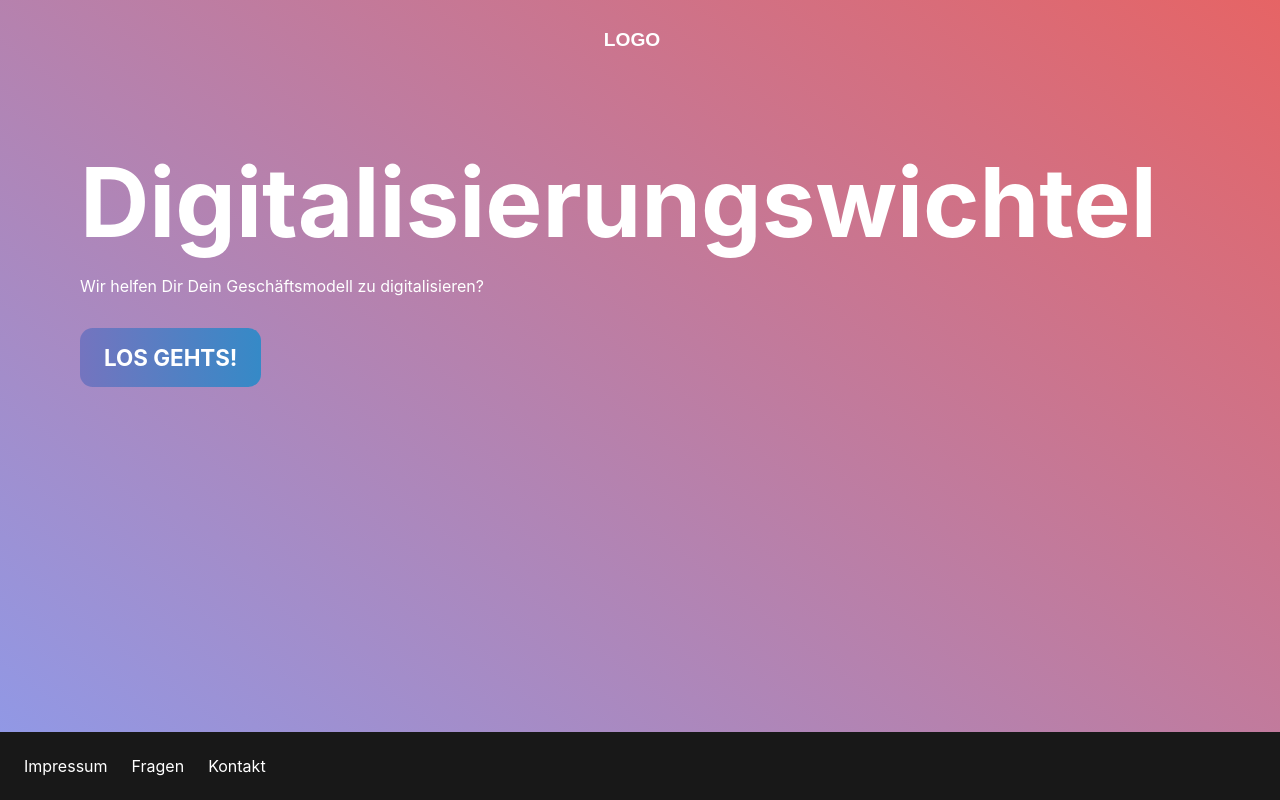
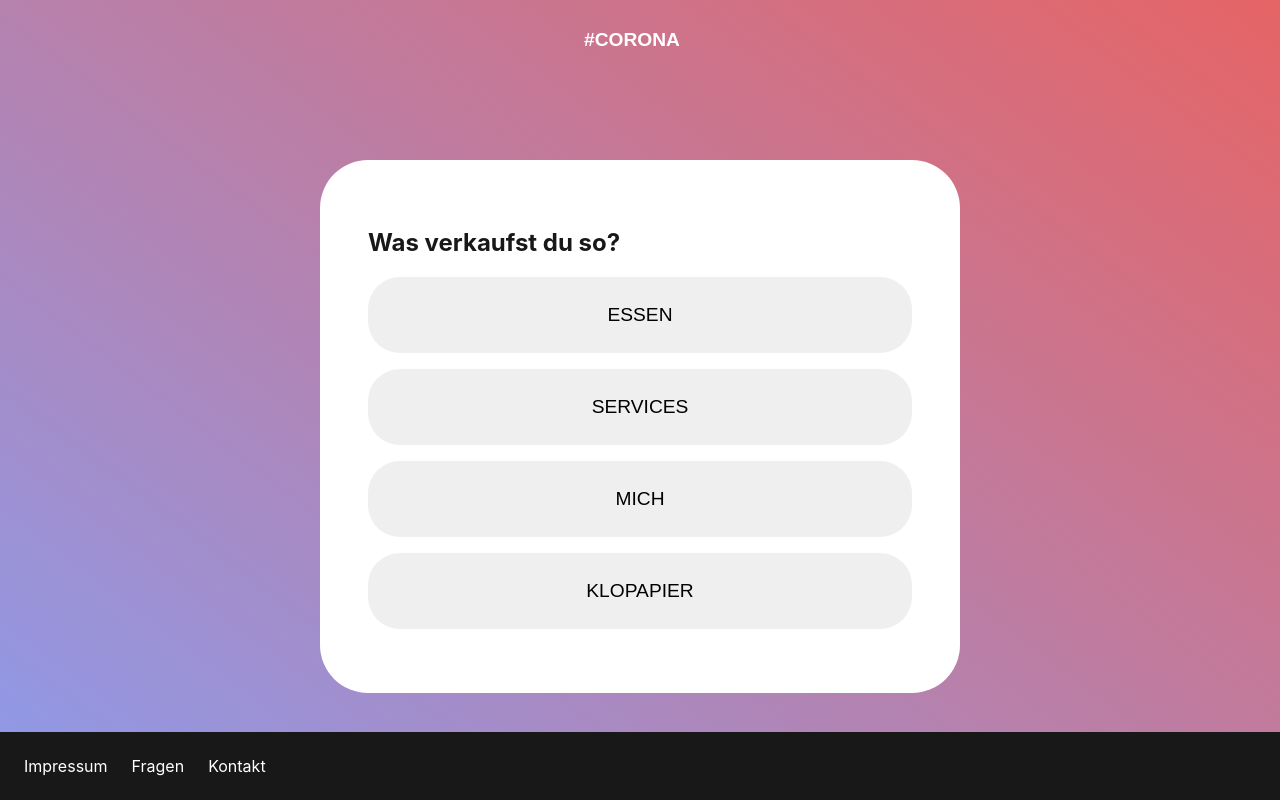
Before and after one commit to Bankernerd/digitalisierungswichtel, a React (Create React App) app: page /frage in a window 1280 px wide. Built offline with nearby package versions, Linux system fonts and the light colour scheme; a web font is replaced by a local one.

Commit message:
start questions

```diff
--- a/src/App.css
+++ b/src/App.css
@@ -56,10 +56,16 @@ footer > a {
 
 .home,
 .contact,
-.impressum {
+.impressum,
+.frage {
   height: 100%;
   display: flex;
   flex-direction: column;
+}
+
+.frage {
+  margin-top: 5rem;
+  align-items: center;
 }
 
 .pane {
@@ -83,12 +89,16 @@ footer > a {
   margin-bottom: 3rem;
 }
 
+.question-pane {
+  width: 50%;
+}
+
 .btn {
   border: none;
   border-radius: 0.8rem;
   text-align: center;
   text-transform: uppercase;
-  cursor: pionter;
+  cursor: pointer;
 }
 
 .btn-home {
@@ -145,3 +155,30 @@ textarea {
   border-radius: 0;
   border: 1px solid #181818;
 }
+
+.question {
+}
+
+.answers {
+  display: flex;
+  flex-direction: column;
+  align-items: center;
+  width: 100%;
+}
+
+.btn-answer {
+  padding: 1.5rem;
+  width: 100%;
+  border-radius: 2rem;
+  font-size: 1.2rem;
+  margin-bottom: 1rem;
+  border: 3px solid transparent;
+}
+
+.btn-answer:hover {
+  border: 3px solid #a9ddd6;
+}
+
+.btn-answer:active {
+  background-color: #a9ddd6;
+}
--- a/src/App.js
+++ b/src/App.js
@@ -5,6 +5,7 @@ import Home from './Home';
 import Contact from './Contact';
 import Questions from './Questions';
 import Impressum from './Impressum';
+import Frage from './Frage';
 
 import './App.css';
 
@@ -15,7 +16,7 @@ function App() {
         <header className="p-4">
           <nav>
             <Link to="/" className="brand-link mr-3">
-              Logo
+              #Corona
             </Link>
           </nav>
         </header>
@@ -26,6 +27,9 @@ function App() {
             </Route>
             <Route path="/fragen">
               <Questions />
+            </Route>
+            <Route path="/frage">
+              <Frage />
             </Route>
             <Route path="/impressum">
               <Impressum />
--- /dev/null
+++ b/src/Frage/Answer.js
@@ -0,0 +1,10 @@
+import React from 'react';
+
+export function Answer(props) {
+  return (
+    <button className="btn btn-answer">
+      <span className="selected"></span>
+      {props.answer}
+    </button>
+  );
+}
--- /dev/null
+++ b/src/Frage/Card.js
@@ -0,0 +1,16 @@
+import React from 'react';
+
+import { Answer } from './Answer';
+
+export function Card(props) {
+  return (
+    <div className="card">
+      <h2 className="question">{props.frage}</h2>
+      <div className="answers">
+        {props.answers.map(answer => (
+          <Answer answer={answer} />
+        ))}
+      </div>
+    </div>
+  );
+}
--- /dev/null
+++ b/src/Frage/index.js
@@ -0,0 +1,22 @@
+import React from 'react';
+
+import { Card } from './Card';
+
+function Frage() {
+  const [current, setCurrent] = React.useState(0);
+
+  const fragen = {};
+
+  return (
+    <div className="frage">
+      <div className="question-pane">
+        <Card
+          frage={'Was verkaufst du so?'}
+          answers={['Essen', 'Services', 'mich', 'Klopapier']}
+        />
+      </div>
+    </div>
+  );
+}
+
+export default Frage;
--- a/src/Home/index.js
+++ b/src/Home/index.js
@@ -8,7 +8,7 @@ function Home() {
         <div className="pane-container">
           <h1>Digitalisierungswichtel</h1>
           <p>Wir helfen Dir Dein Geschäftsmodell zu digitalisieren?</p>
-          <Link to="/fragen" className="btn btn-home">
+          <Link to="/frage" className="btn btn-home">
             Los gehts!
           </Link>
         </div>
```
